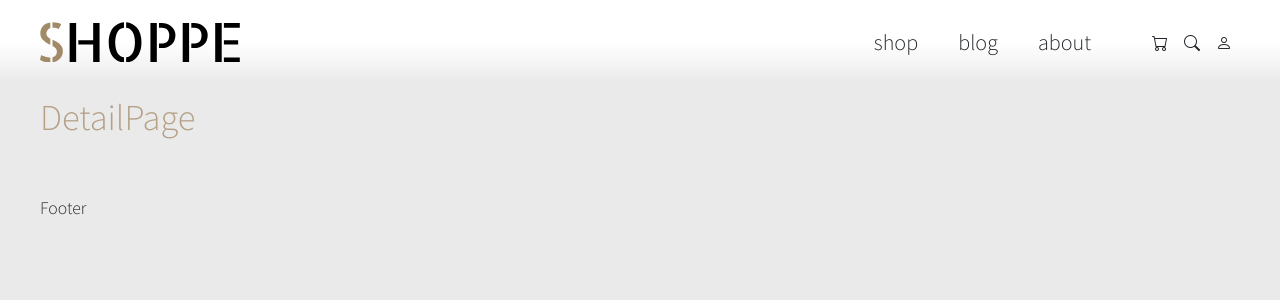
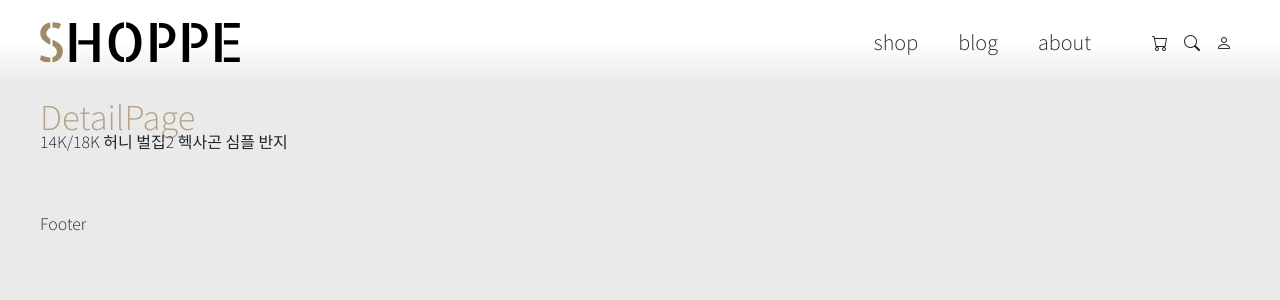
Before and after one commit to nue-os/react-shop, a React (Vite) app: page /detail/1 in a window 1280 px wide. Shown: the top 300 px of the page. Built offline with nearby package versions, Linux system fonts and the light colour scheme; data requests are answered from the project's data file.

Commit message:
[feat] 컴포넌트 내부에서 상품 데이터 패칭

```diff
--- a/src/pages/DetailPage.jsx
+++ b/src/pages/DetailPage.jsx
@@ -1,9 +1,27 @@
-import React from 'react'
+import React, { useEffect, useState } from 'react'
+import { useParams } from 'react-router-dom'
+import { getProductById } from '../api/productApi'
 
 const DetailPage = () => {
+  const { productId } = useParams()
+  const [product, setProduct] = useState({})
+
+  useEffect(() => {
+    const fetchProduct = async () => {
+      try {
+        const data = await getProductById(productId)
+        setProduct(data)
+      } catch (err) {
+        console.log('[error]', err)
+      }
+    }
+    fetchProduct()
+  }, [productId])
+
   return (
     <main>
       <h2>DetailPage</h2>
+      <p>{product.title}</p>
     </main>
   )
 }
```
